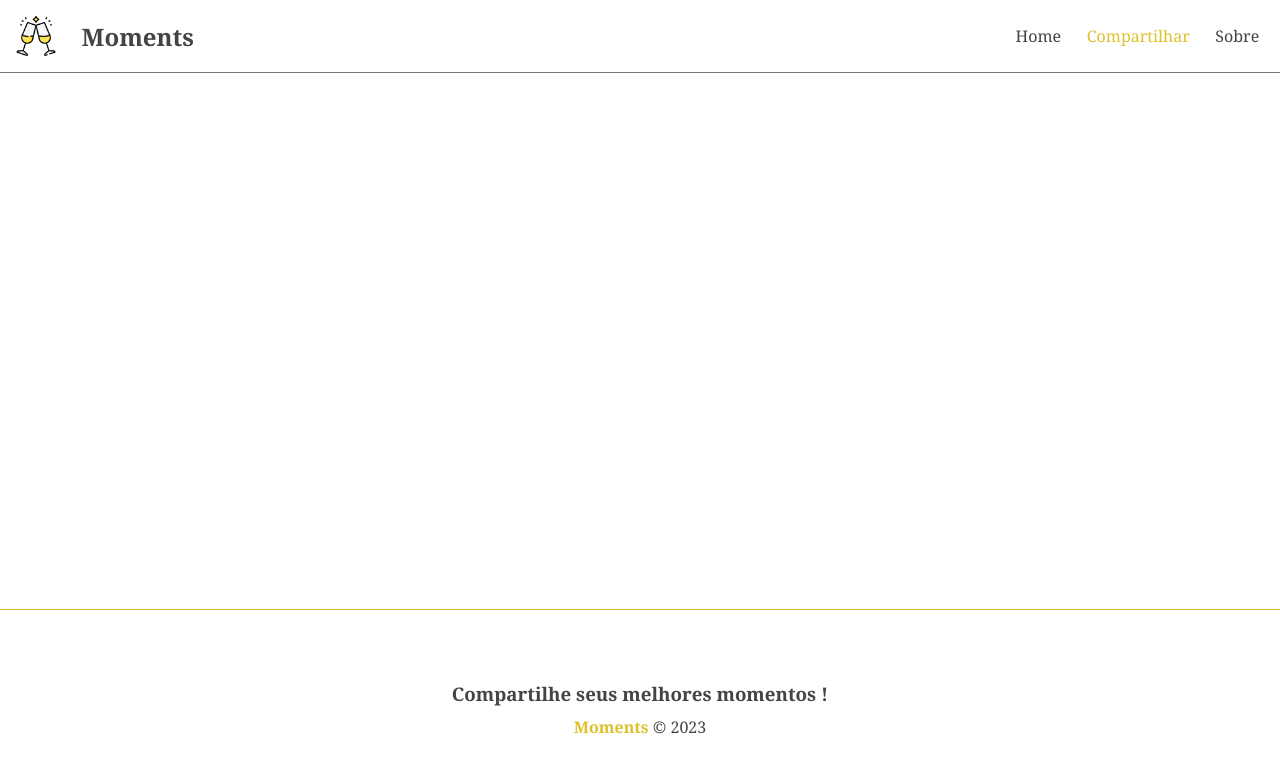
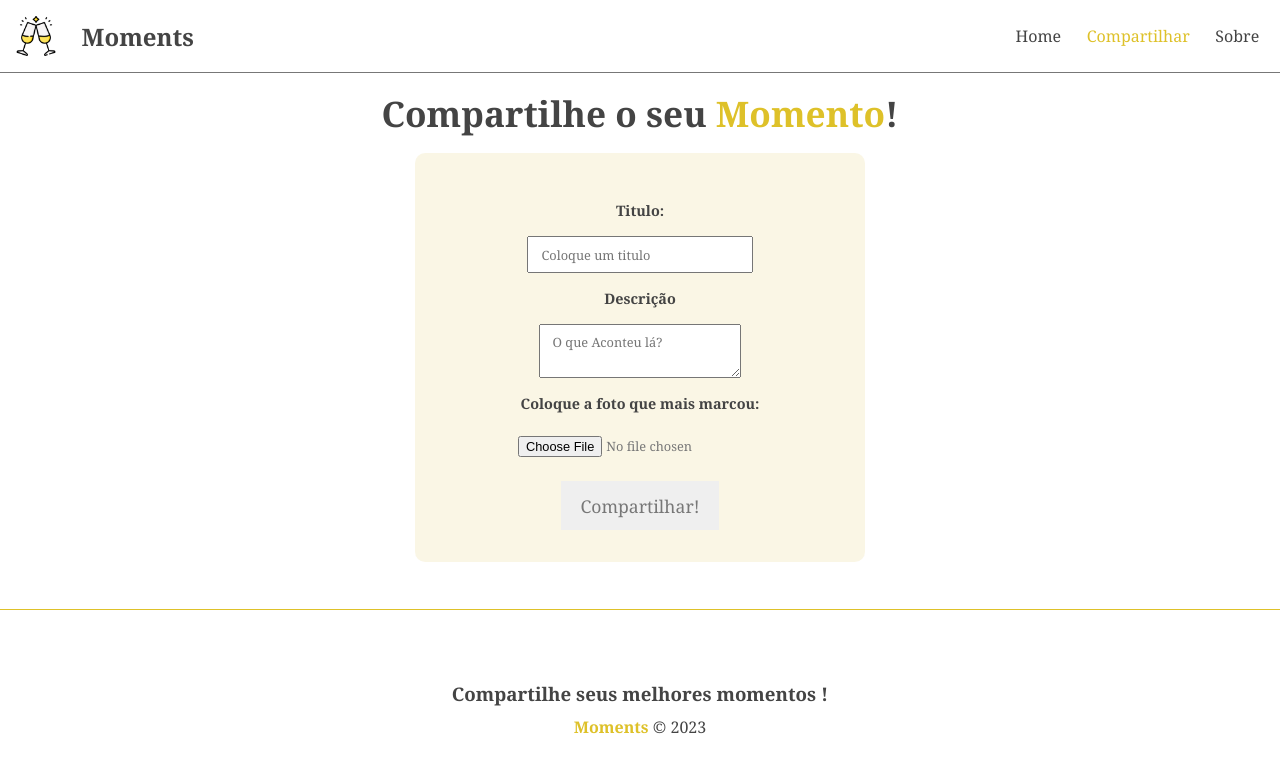
Before and after one commit to Kelvinpedroza/Projeto-Momentos, an Angular app in the folder moments/: page /moments/new in a window 1280 px wide. Before the commit this address led to /. Shown: the top 772 px of the page. Built offline with nearby package versions, Linux system fonts and the light colour scheme.

Commit message:
Criação do formulario de envio de fotos

```diff
--- a/moments/src/app/app-routing.module.ts
+++ b/moments/src/app/app-routing.module.ts
@@ -14,7 +14,7 @@
     component: AboutComponent
   },
   {
-    path:'new',
+    path:'moments/new',
     component: NewMomentComponent
   }
 ];
--- a/moments/src/app/app.module.ts
+++ b/moments/src/app/app.module.ts
@@ -8,6 +8,7 @@
 import { AboutComponent } from './components/pages/about/about.component';
 import { HomeComponent } from './components/pages/home/home.component';
 import { NewMomentComponent } from './components/pages/new-moment/new-moment.component';
+import { MomentsFormComponent } from './components/moments-form/moments-form.component';
 
 @NgModule({
   declarations: [
@@ -16,7 +17,8 @@
     FooterComponent,
     AboutComponent,
     HomeComponent,
-    NewMomentComponent
+    NewMomentComponent,
+    MomentsFormComponent
   ],
   imports: [
     BrowserModule,
--- /dev/null
+++ b/moments/src/app/components/moments-form/moments-form.component.html
@@ -0,0 +1,15 @@
+<form>
+    <div class="form-group" >
+        <label for="title">Titulo:</label>
+        <input type="text" placeholder="Coloque um titulo" required>
+    </div>
+    <div class="form-group" >
+        <label for="description">Descrição</label>
+        <textarea required placeholder="O que Aconteu lá? "></textarea>
+    </div>
+    <div class="form-group">
+        <label for="image">Coloque a foto que mais marcou:</label>
+        <input type="file">
+    </div>
+    <div class="form-group"><input class="submit" type="submit" value="{{ btnText }}" ></div>
+</form>
--- a/moments/src/app/components/pages/new-moment/new-moment.component.css
+++ b/moments/src/app/components/pages/new-moment/new-moment.component.css
@@ -0,0 +1,8 @@
+h2{
+    text-align: center;
+    margin-bottom: 1rem;
+    font-size: 2.2em;
+}
+h2 > span {
+    color: #dec129;
+}
--- a/moments/src/app/components/pages/new-moment/new-moment.component.html
+++ b/moments/src/app/components/pages/new-moment/new-moment.component.html
@@ -1 +1,2 @@
-<p>new-moment works!</p>
+<h2>Compartilhe o seu <span>Momento</span>!</h2>
+<app-moments-form [btnText]="btnText"></app-moments-form>
--- a/moments/src/app/components/pages/new-moment/new-moment.component.ts
+++ b/moments/src/app/components/pages/new-moment/new-moment.component.ts
@@ -6,5 +6,6 @@
   styleUrls: ['./new-moment.component.css']
 })
 export class NewMomentComponent {
+  btnText = 'Compartilhar!'
 
 }
--- a/moments/src/styles.css
+++ b/moments/src/styles.css
@@ -18,3 +18,51 @@
     color:#dec129;
 
 }
+
+/* form Styeles */
+form{
+    width: 450px;
+    margin: 0 auto;
+    background-color: #c9a8051a;
+}
+.form-group {
+    display: flex;
+    flex-direction: column;
+    align-items: center;
+    justify-content: center;
+    gap:1rem;
+}
+.form-group label{
+    font-weight: bold;
+    font-size: .9em;
+}
+.form-group input,textarea{
+    padding: 0.6em 1em;
+    color: #777;
+    font-size: 0.8em;
+}
+label{
+    margin-top:1rem;
+}
+.submit{
+    margin-top: 1rem;
+}
+form{
+    border-radius: 10px;
+    padding: 2rem;
+}
+input[type=submit]{
+    background-color: #efefef;
+    border: 2px solid transparent;
+
+    font: bold;
+    font-size: 1.1em;
+    cursor:pointer;
+    transition: .4s;
+}
+input[type=submit]:hover{
+
+    color: #dec129;
+    border: #dec129;
+    /* background-color: transparent; */
+}
```
Also changed, not shown: moments/src/app/components/moments-form/moments-form.component.ts (added, +11 -0 lines), moments/src/app/components/moments-form/moments-form.component.css (added), 1 other file (tests, documents, lock files or other folders).
